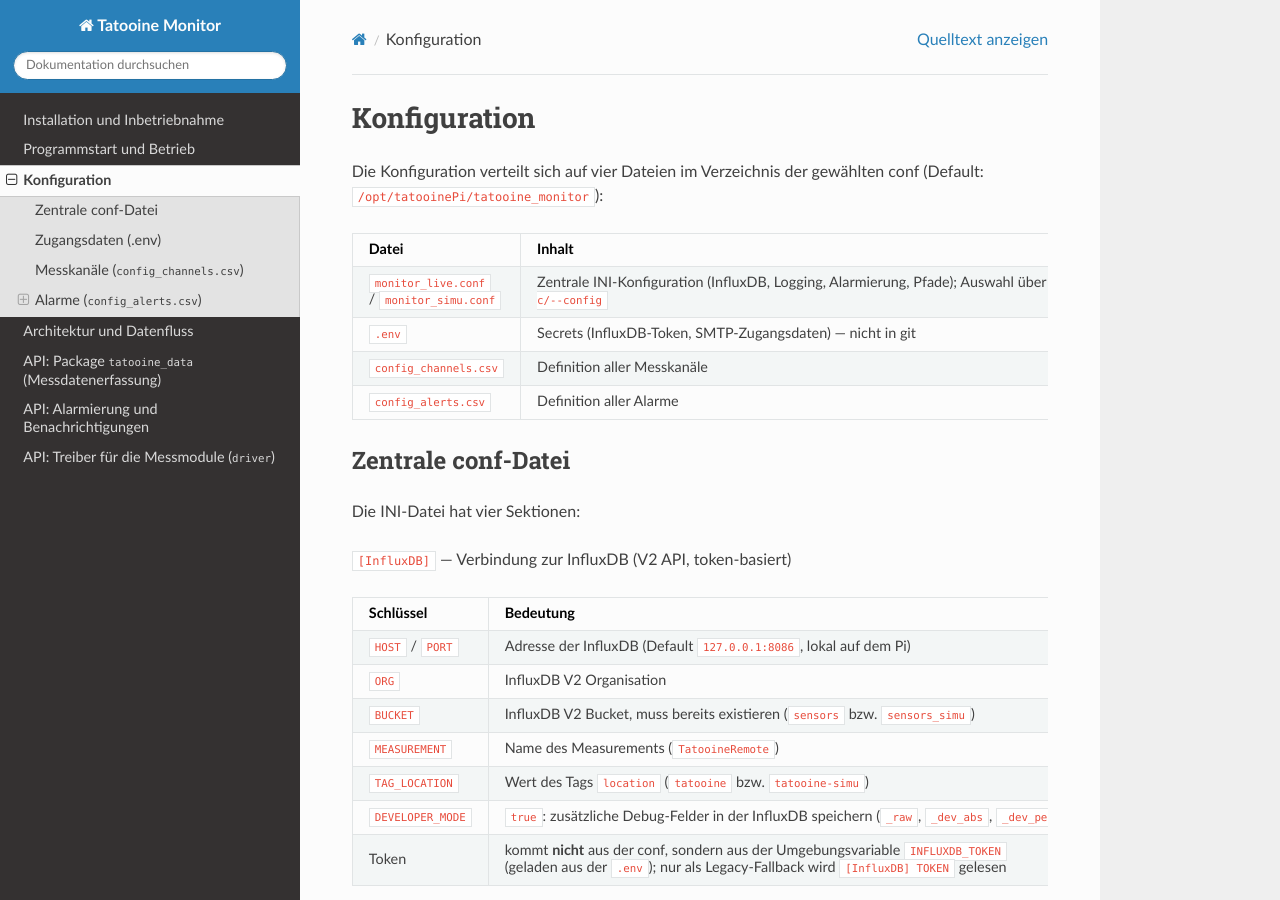
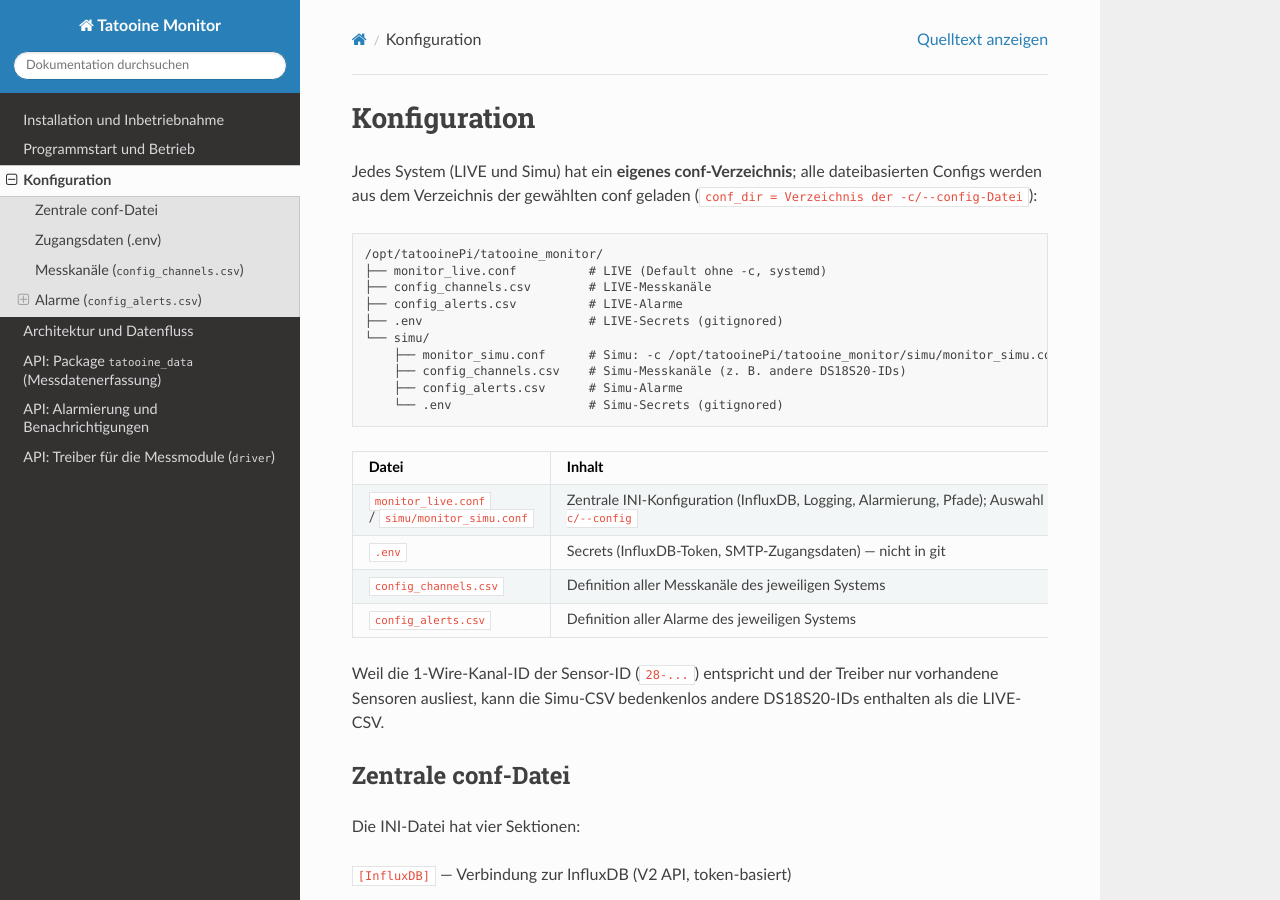
Before and after one commit to matthias-mw/tatooinePi, a Sphinx documentation site: the page built from docs/konfiguration.rst, in a window 1280 px wide and 900 px high. Built offline with Sphinx 7.4.7 and the Read the Docs theme 3.1.0, drawn with Linux system fonts in a browser that asks for light colours.

Commit message:
Erweitere Dokumentation und Konfiguration für Simu-System: separate Verzeichnisse für Konfigurationen, neue .env-Beispiele und CSV-Dateien hinzugefügt.

```diff
--- a/docs/installation.rst
+++ b/docs/installation.rst
@@ -109,7 +109,7 @@ Schritt 6: Funktionstest (noch ohne systemd)
    $ # Test-Alarm-E-Mail über den SMTP-Pfad senden (Prüft .env + SMTP-Konfig)
    $ ./venv-monitor/bin/python tatooine_monitor.py -t
    $ # Kurzer Probelauf auf dem Simu-System mit Live-Ausgabe der Messwerte
-   $ ./venv-monitor/bin/python tatooine_monitor.py -c monitor_simu.conf -s
+   $ ./venv-monitor/bin/python tatooine_monitor.py -c simu/monitor_simu.conf -s
 
 Das Programm bricht beim Start hart ab (Exit-Code 1), wenn die InfluxDB nicht
 erreichbar ist — systemd startet es in diesem Fall automatisch neu.
@@ -132,7 +132,9 @@ sorgt dafür, dass das Programm nach einem Abbruch (z. B. InfluxDB-Neustart)
 neu gestartet wird.
 
 Das Simu-System wird nicht über systemd betrieben, sondern manuell mit
-``-c monitor_simu.conf`` gestartet, siehe :doc:`betrieb`.
+``-c simu/monitor_simu.conf`` gestartet (eigenes conf-Verzeichnis
+:file:`simu/` mit eigenen CSVs und eigener :file:`.env`), siehe :doc:`betrieb`
+und :doc:`konfiguration`.
 
 Weiteres
 --------
--- a/docs/konfiguration.rst
+++ b/docs/konfiguration.rst
@@ -1,22 +1,40 @@
 Konfiguration
 =============
 
-Die Konfiguration verteilt sich auf vier Dateien im Verzeichnis der gewählten
-conf (Default: ``/opt/tatooinePi/tatooine_monitor``):
+Jedes System (LIVE und Simu) hat ein **eigenes conf-Verzeichnis**; alle
+dateibasierten Configs werden aus dem Verzeichnis der gewählten conf geladen
+(``conf_dir = Verzeichnis der -c/--config-Datei``):
+
+.. code-block:: text
+
+   /opt/tatooinePi/tatooine_monitor/
+   ├── monitor_live.conf          # LIVE (Default ohne -c, systemd)
+   ├── config_channels.csv        # LIVE-Messkanäle
+   ├── config_alerts.csv          # LIVE-Alarme
+   ├── .env                       # LIVE-Secrets (gitignored)
+   └── simu/
+       ├── monitor_simu.conf      # Simu: -c /opt/tatooinePi/tatooine_monitor/simu/monitor_simu.conf
+       ├── config_channels.csv    # Simu-Messkanäle (z. B. andere DS18S20-IDs)
+       ├── config_alerts.csv      # Simu-Alarme
+       └── .env                   # Simu-Secrets (gitignored)
 
 .. list-table::
    :header-rows: 1
 
    * - Datei
      - Inhalt
-   * - :file:`monitor_live.conf` / :file:`monitor_simu.conf`
+   * - :file:`monitor_live.conf` / :file:`simu/monitor_simu.conf`
      - Zentrale INI-Konfiguration (InfluxDB, Logging, Alarmierung, Pfade); Auswahl über ``-c/--config``
    * - :file:`.env`
      - Secrets (InfluxDB-Token, SMTP-Zugangsdaten) — nicht in git
    * - :file:`config_channels.csv`
-     - Definition aller Messkanäle
+     - Definition aller Messkanäle des jeweiligen Systems
    * - :file:`config_alerts.csv`
-     - Definition aller Alarme
+     - Definition aller Alarme des jeweiligen Systems
+
+Weil die 1-Wire-Kanal-ID der Sensor-ID (``28-...``) entspricht und der Treiber
+nur vorhandene Sensoren ausliest, kann die Simu-CSV bedenkenlos andere
+DS18S20-IDs enthalten als die LIVE-CSV.
 
 Zentrale conf-Datei
 -------------------
```
Also changed, not shown: README.md (+21 -13 lines), docs/architektur.rst (+9 -5 lines), docs/betrieb.rst (+6 -6 lines), docs/index.rst (+7 -4 lines), 5 other files.
